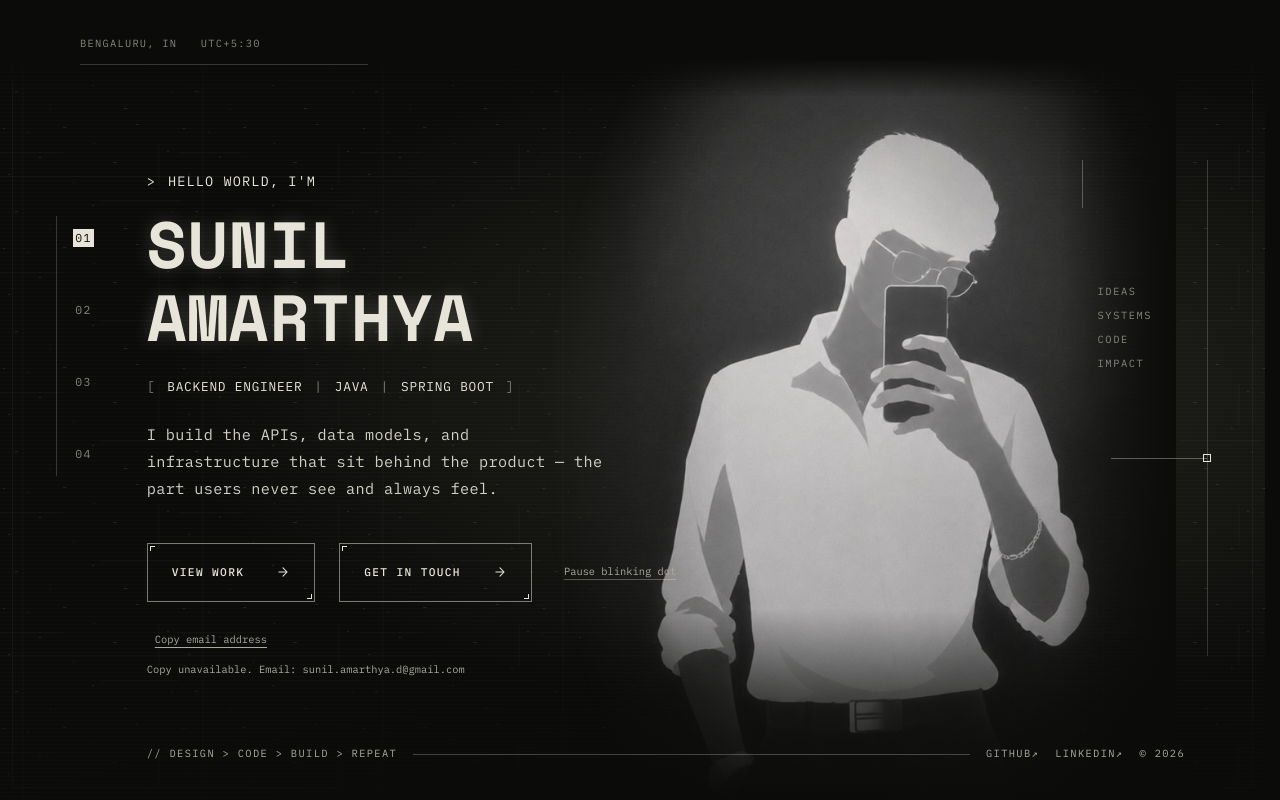
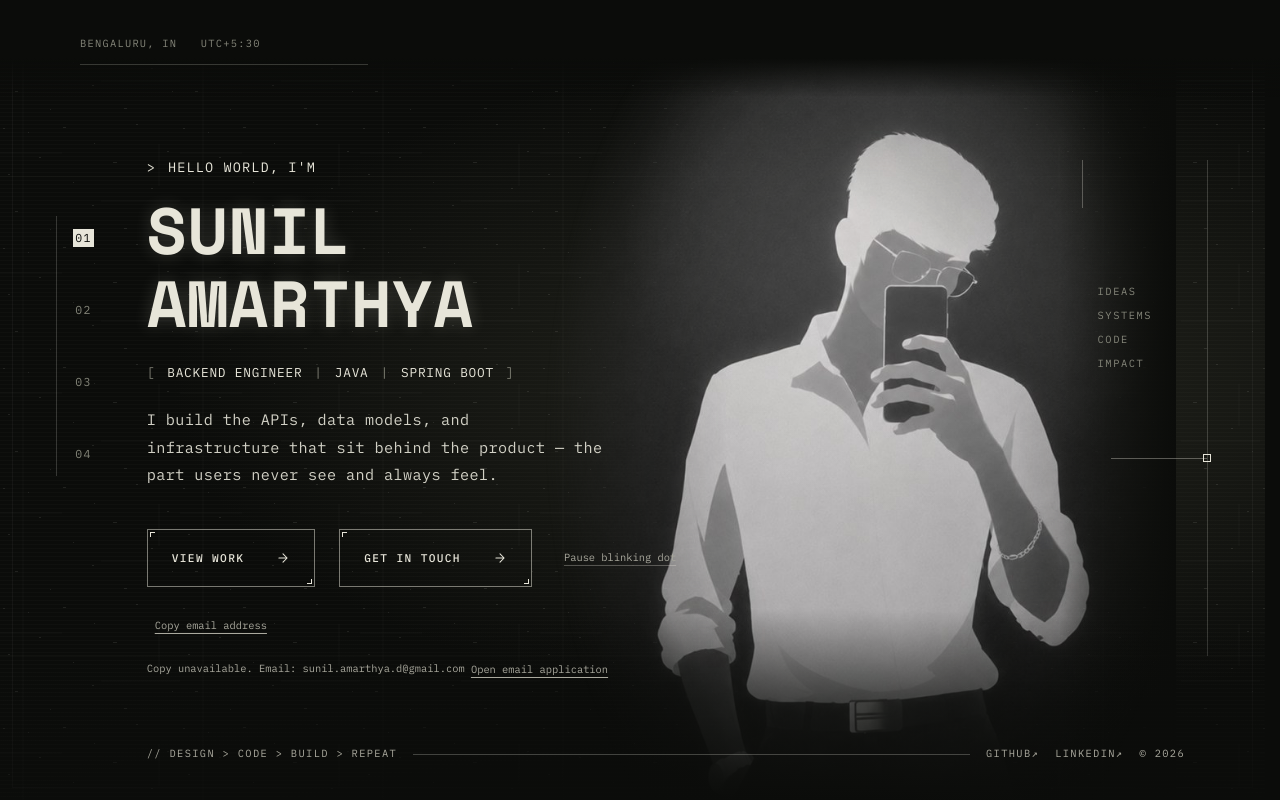
Before and after one commit to sunil-0701/My-Portfolio, a React (Vite) app: page / in a window 1280 px wide. Both pictures are taken after a click on the button "Copy email address". Built offline with nearby package versions, Linux system fonts and the light colour scheme.

Commit message:
feat: offer a direct email action when clipboard access fails

```diff
--- a/src/components/ui/CopyEmail.jsx
+++ b/src/components/ui/CopyEmail.jsx
@@ -3,6 +3,7 @@ import { SITE } from '../../config/site'
 
 export default function CopyEmail() {
   const [status, setStatus] = useState('')
+  const [failed, setFailed] = useState(false)
   const [busy, setBusy] = useState(false)
   const pending = useRef(false)
 
@@ -11,10 +12,12 @@ export default function CopyEmail() {
     pending.current = true
     setBusy(true)
     setStatus('')
+    setFailed(false)
     try {
       await navigator.clipboard.writeText(SITE.email)
       setStatus('Email copied')
     } catch {
+      setFailed(true)
       setStatus(`Copy unavailable. Email: ${SITE.email}`)
     } finally {
       pending.current = false
@@ -27,7 +30,10 @@ export default function CopyEmail() {
       <button type="button" onClick={copy} aria-busy={busy} aria-disabled={busy} aria-describedby="copy-email-feedback" className="min-h-11 px-2 underline underline-offset-4 hover:text-paper aria-disabled:opacity-50">
         {busy ? 'Copying…' : 'Copy email address'}
       </button>
-      <p id="copy-email-feedback" aria-live="polite" aria-atomic="true" className="break-words" data-copy-feedback>{status}</p>
+      <p id="copy-email-feedback" aria-live="polite" aria-atomic="true" className="break-words" data-copy-feedback>
+        {status}
+        {failed && <>{' '}<a href={`mailto:${SITE.email}`} className="inline-flex min-h-11 items-center underline underline-offset-4 hover:text-paper">Open email application</a></>}
+      </p>
     </div>
   )
 }
```
